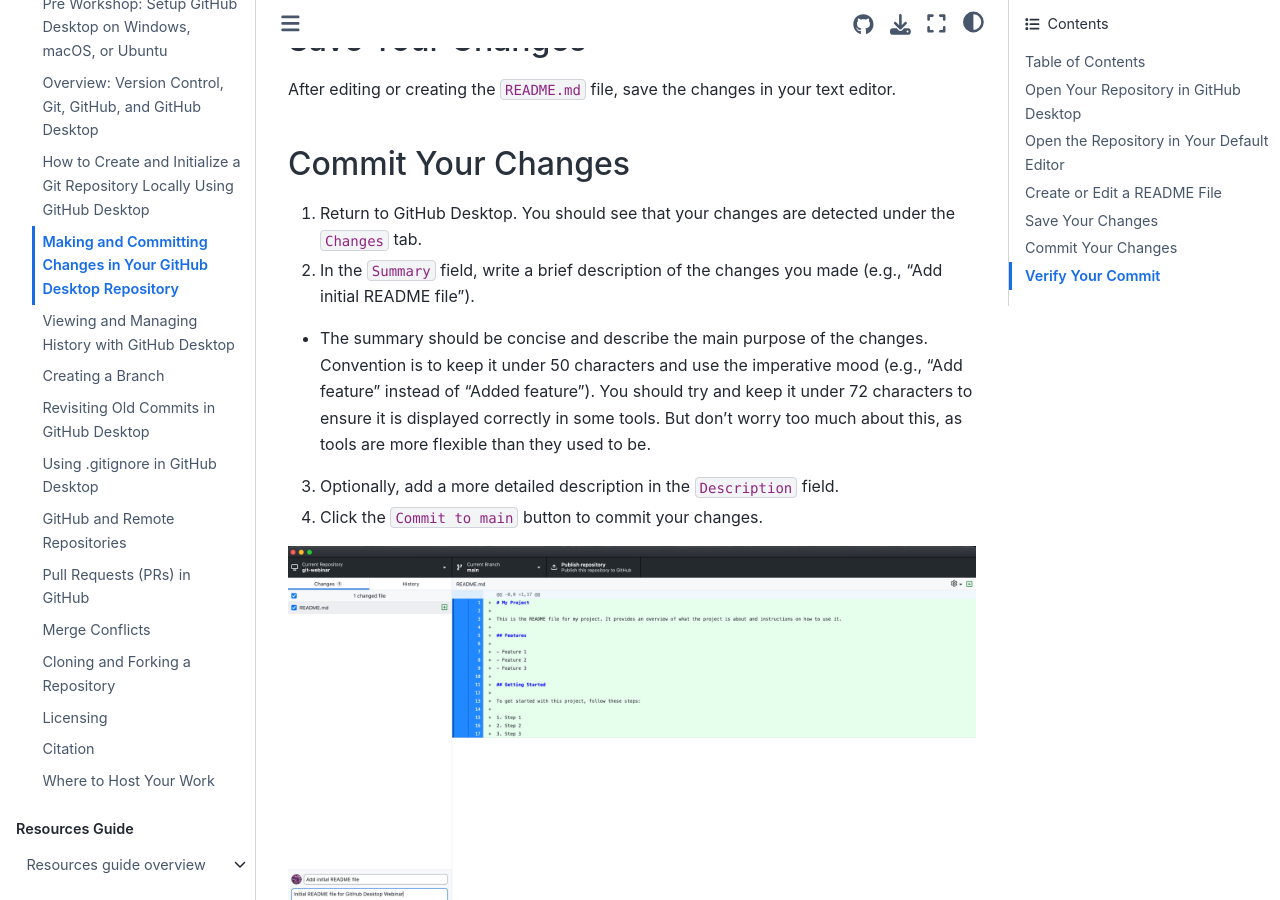
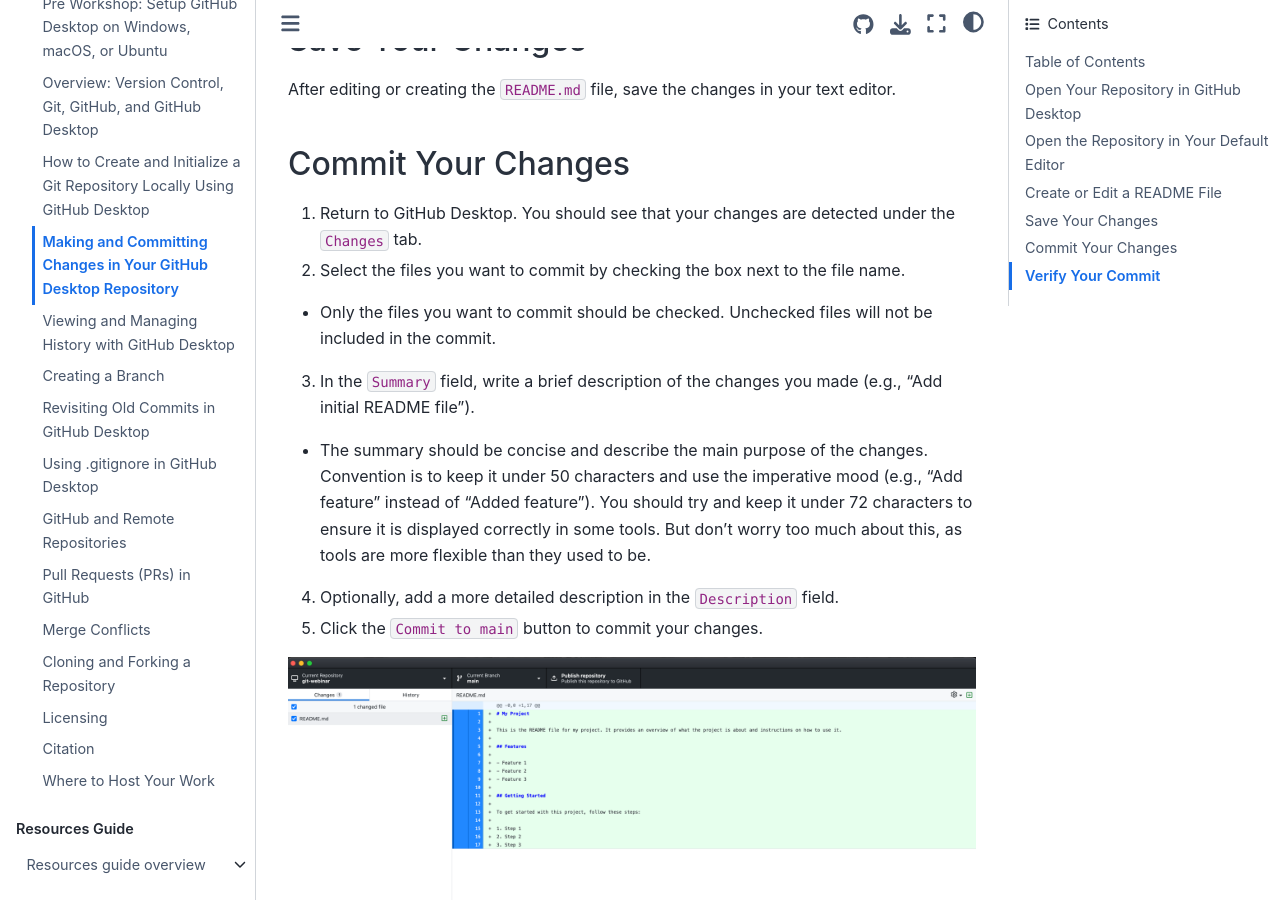
Before and after one commit to fluxnet-open-source/website, a Jupyter Book: the page built from tutorials/git/04-changes.md, in a window 1280 px wide and 900 px high, scrolled down 2056 px. Built offline with Jupyter Book 1.0.4 settings and Sphinx 7.4.7 and the Sphinx Book theme 1.1.4, drawn with Linux system fonts in a browser that asks for light colours.

Commit message:
Add note about adding specific files

```diff
--- a/tutorials/git/04-changes.md
+++ b/tutorials/git/04-changes.md
@@ -59,10 +59,12 @@ After editing or creating the `README.md` file, save the changes in your text ed
 ## Commit Your Changes
 
 1. Return to GitHub Desktop. You should see that your changes are detected under the `Changes` tab.
-2. In the `Summary` field, write a brief description of the changes you made (e.g., "Add initial README file").
+2. Select the files you want to commit by checking the box next to the file name.
+  - Only the files you want to commit should be checked. Unchecked files will not be included in the commit.
+3. In the `Summary` field, write a brief description of the changes you made (e.g., "Add initial README file").
   - The summary should be concise and describe the main purpose of the changes. Convention is to keep it under 50 characters and use the imperative mood (e.g., "Add feature" instead of "Added feature"). You should try and keep it under 72 characters to ensure it is displayed correctly in some tools. But don't worry too much about this, as tools are more flexible than they used to be.
-3. Optionally, add a more detailed description in the `Description` field.
-4. Click the `Commit to main` button to commit your changes.
+4. Optionally, add a more detailed description in the `Description` field.
+5. Click the `Commit to main` button to commit your changes.
 
 ![Image: Example of first commit message](fig/first-commit.png)
 
```
